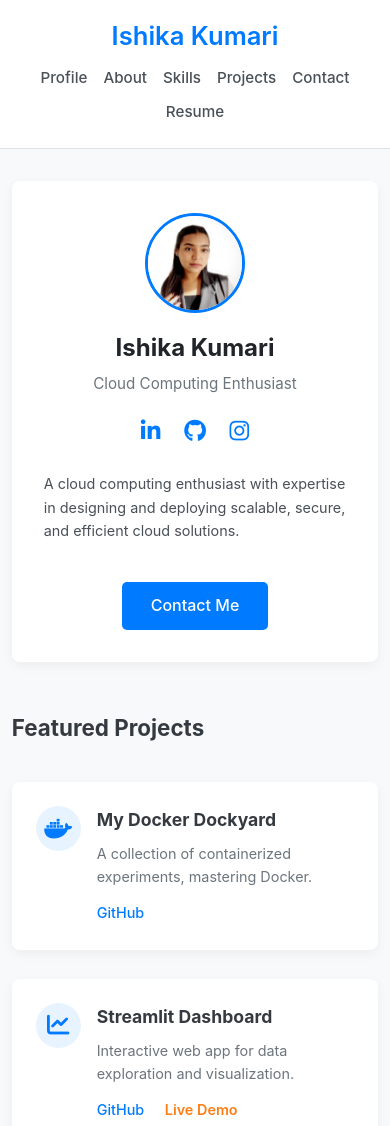
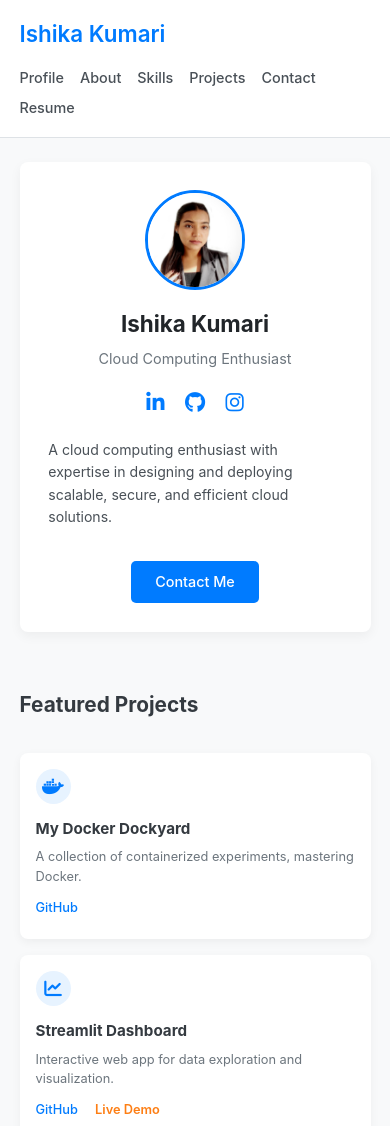
Before and after one commit to Is-hika/Portfolio, a plain HTML site: page index.html in a window 390 px wide. Shown: the top 1126 px of the page. Drawn offline with Linux system fonts and the light colour scheme.

Commit message:
Update style.css

```diff
--- a/style.css
+++ b/style.css
@@ -33,21 +33,26 @@ header {
     background-color: #ffffff;
     border-bottom: 1px solid #dee2e6;
     width: 100%;
+    flex-wrap: wrap; /* Allow header items to wrap on smaller screens if needed */
 }
 
 .logo {
     font-size: 1.6rem;
     font-weight: 600;
     color: #007bff; /* Match name color */
+    margin-right: 1rem; /* Add some space before nav potentially wraps */
 }
 
 nav ul {
     list-style: none;
     display: flex;
+    flex-wrap: wrap; /* Allow nav items to wrap */
+    justify-content: flex-end; /* Align to the right initially */
+    gap: 0 1.5rem; /* Horizontal gap between items, no vertical gap */
 }
 
 nav ul li {
-    margin-left: 1.8rem;
+     /* Removed margin-left, using gap now */
 }
 
 nav ul li a {
@@ -56,6 +61,7 @@ nav ul li a {
     font-size: 0.95rem;
     text-decoration: none;
     transition: color 0.2s ease-in-out;
+    white-space: nowrap; /* Prevent nav links from breaking mid-word */
 }
 
 nav ul li a:hover {
@@ -66,8 +72,8 @@ nav ul li a:hover {
 /* Main Content Layout */
 .main-content {
     display: flex;
-    padding: 3rem 5%; /* Padding around main area */
-    gap: 3rem; /* Space between sidebar and main section */
+    padding: 2.5rem 5%; /* Slightly reduced top/bottom padding */
+    gap: 2rem; /* Slightly reduced gap */
     width: 100%;
     flex-grow: 1; /* Allow main content to take available space */
     align-items: flex-start; /* Align columns at the top */
@@ -76,28 +82,17 @@ nav ul li a:hover {
 /* Profile Sidebar Styles */
 .profile-sidebar {
     flex-basis: 30%; /* Adjust width percentage as needed */
-    max-width: 350px; /* Max width for sidebar */
+    max-width: 340px; /* Slightly reduced max width */
     background-color: #ffffff;
-    padding: 2rem;
+    padding: 1.8rem; /* Slightly reduced padding */
     border-radius: 8px;
     box-shadow: 0 4px 12px rgba(0, 0, 0, 0.05);
     text-align: center;
+    flex-shrink: 0; /* Prevent sidebar from shrinking too much */
 }
 
-.profile-icon-wrapper {
-    width: 100px;
-    height: 100px;
-    background-color: #007bff;
-    border-radius: 50%;
-    margin: 0 auto 1rem auto;
-    display: flex;
-    justify-content: center;
-    align-items: center;
-    color: #fff;
-    font-size: 3.5rem; /* Icon size */
-}
+/* Removed .profile-icon-wrapper as you are using an image */
 
-/* Make sure this CSS is in your style.css file */
 .profile-picture {
     width: 100px;
     height: 100px;
@@ -105,36 +100,24 @@ nav ul li a:hover {
     object-fit: cover;
     display: block;
     margin: 0 auto 1rem auto;
-
-    /* --- ADD THIS LINE --- */
-    border: 3px solid #007bff; /* Adjust thickness (3px) and color (#007bff) as needed */
+    border: 3px solid #007bff; /* Keep existing border */
 }
-/* If using an <img> instead of the icon wrapper: */
-/*
-.profile-sidebar img {
-    width: 100px;
-    height: 100px;
-    border-radius: 50%;
-    margin-bottom: 1rem;
-    border: 3px solid #007bff;
-}
-*/
 
 .profile-sidebar h2 {
     margin-bottom: 0.3rem;
-    font-size: 1.5rem;
+    font-size: 1.4rem; /* Slightly reduced font size */
     color: #212529;
 }
 
 .profile-sidebar .title {
     color: #6c757d; /* Grayish title color */
     margin-bottom: 1rem;
-    font-size: 0.95rem;
+    font-size: 0.9rem; /* Slightly reduced font size */
 }
 
 .social-links a {
-    margin: 0 0.6rem;
-    font-size: 1.4rem; /* Social icon size */
+    margin: 0 0.5rem; /* Slightly reduced margin */
+    font-size: 1.3rem; /* Slightly reduced icon size */
     color: #007bff;
     transition: color 0.2s ease;
     text-decoration: none;
@@ -145,22 +128,23 @@ nav ul li a:hover {
 }
 
 .bio {
-    margin: 1.5rem 0;
+    margin: 1.2rem 0; /* Slightly reduced margin */
     color: #495057;
-    font-size: 0.9rem;
-    text-align: left; /* Align bio text left as in example */
+    font-size: 0.88rem; /* Slightly reduced font size */
+    text-align: left;
 }
 
 .contact-btn {
     display: inline-block;
     background-color: #007bff;
     color: #fff;
-    padding: 0.7rem 1.8rem;
+    padding: 0.6rem 1.5rem; /* Slightly reduced padding */
     border-radius: 5px;
     font-weight: 500;
     transition: background-color 0.2s ease;
     text-decoration: none;
-    margin-top: 1rem;
+    margin-top: 0.8rem; /* Slightly reduced margin */
+    font-size: 0.9rem; /* Slightly reduced font size */
 }
 
 .contact-btn:hover {
@@ -171,97 +155,134 @@ nav ul li a:hover {
 /* Projects & Skills Section Styles */
 .projects-skills {
     flex-basis: 70%; /* Adjust width percentage */
+    flex-grow: 1; /* Allow this section to grow */
+    min-width: 0; /* Prevent flexbox overflow issues with grid */
 }
 
 .projects-skills h3 {
-    margin-bottom: 1.8rem;
-    font-size: 1.4rem;
+    margin-bottom: 1.5rem; /* Slightly reduced margin */
+    font-size: 1.3rem; /* Slightly reduced font size */
     color: #343a40;
     padding-bottom: 0.5rem;
-    /* Optional: Add a subtle border like in the example */
-    /* border-bottom: 1px solid #e9ecef; */
 }
 
+/* === MODIFIED FOR 3 COLUMNS === */
 .projects-grid {
     display: grid;
-    grid-template-columns: repeat(2, 1fr); /* 2 columns */
-    gap: 1.8rem; /* Space between project cards */
-    margin-bottom: 3rem; /* Space below projects section */
+    /* Change to 3 columns */
+    grid-template-columns: repeat(3, 1fr);
+    gap: 1.2rem; /* Reduced gap between project cards */
+    margin-bottom: 2.5rem; /* Slightly reduced space below projects */
 }
 
 .project-card {
     background-color: #ffffff;
-    padding: 1.5rem;
+    padding: 1.2rem; /* Reduced padding inside card */
     border-radius: 8px;
-    box-shadow: 0 4px 12px rgba(0, 0, 0, 0.05);
+    box-shadow: 0 3px 10px rgba(0, 0, 0, 0.05); /* Slightly adjusted shadow */
     display: flex;
-    gap: 1rem; /* Space between icon and text */
-    align-items: flex-start; /* Align icon top with text */
+    gap: 0.8rem; /* Reduced space between icon and text */
+    align-items: flex-start;
+    flex-direction: column; /* Stack icon, details, links vertically */
 }
 
+.project-card-content {
+    display: flex;
+    gap: 0.8rem;
+    align-items: flex-start;
+    width: 100%;
+    margin-bottom: 0.75rem; /* Add space between icon/text and links */
+}
+
+
 .project-icon {
-    background-color: #e7f3ff; /* Light blue background for icon */
+    background-color: #e7f3ff;
     color: #007bff;
-    min-width: 45px; /* Fixed width */
-    height: 45px;
-    border-radius: 50%; /* Make it circular */
+    min-width: 40px; /* Slightly smaller icon container */
+    height: 40px;
+    border-radius: 50%;
     display: flex;
     justify-content: center;
     align-items: center;
-    font-size: 1.4rem; /* Icon size */
-    flex-shrink: 0; /* Prevent icon from shrinking */
+    font-size: 1.2rem; /* Reduced icon size */
+    flex-shrink: 0;
 }
 
+.project-details {
+    flex-grow: 1; /* Allow details to take available space */
+}
+
+
 .project-details h4 {
-    margin-bottom: 0.5rem;
-    font-size: 1.1rem;
+    margin-bottom: 0.4rem; /* Reduced margin */
+    font-size: 1rem; /* Reduced title font size */
     color: #343a40;
 }
 
 .project-details p {
-    font-size: 0.9rem;
+    font-size: 0.85rem; /* Reduced description font size */
     color: #6c757d;
-    margin-bottom: 0.75rem;
+    margin-bottom: 0; /* Remove margin, handled by card padding/link margin */
+    line-height: 1.5; /* Adjust line height if text looks cramped */
+}
+
+.project-links {
+     margin-top: auto; /* Push links to the bottom */
+     padding-top: 0.5rem; /* Add a little space above links */
+     width: 100%; /* Ensure links take full width */
+     text-align: left; /* Align links to the left */
 }
 
 .project-links a {
-    font-size: 0.9rem;
-    margin-right: 1rem;
+    font-size: 0.85rem; /* Reduced link font size */
+    margin-right: 0.8rem; /* Reduced margin between links */
     font-weight: 500;
     color: #007bff;
+    display: inline-block; /* Ensure proper spacing */
+    margin-bottom: 0.3rem; /* Add space if links wrap */
 }
 
+
 .project-links a.live-demo {
-    color: #fd7e14; /* Orange/Reddish color for Live Demo */
+    color: #fd7e14;
     font-weight: 600;
 }
 
 .project-links a:hover {
     text-decoration: underline;
 }
+/* === END OF 3 COLUMN MODIFICATIONS === */
+
 
 /* Skills Section Styles */
+#skills-heading { /* Target the specific heading if needed */
+     margin-bottom: 1.5rem; /* Match project heading margin */
+     font-size: 1.3rem; /* Match project heading size */
+     color: #343a40;
+     padding-bottom: 0.5rem;
+}
+
 .skills-list {
     display: flex;
-    flex-wrap: wrap; /* Allow skills to wrap on smaller widths */
-    gap: 1rem; /* Space between skill items */
+    flex-wrap: wrap;
+    gap: 0.8rem; /* Slightly reduced gap */
 }
 
 .skill-item {
     display: flex;
     align-items: center;
-    gap: 0.6rem; /* Space between icon and text */
+    gap: 0.5rem; /* Slightly reduced gap */
     background-color: #ffffff;
-    padding: 0.6rem 1rem;
+    padding: 0.5rem 0.9rem; /* Slightly reduced padding */
     border-radius: 5px;
     box-shadow: 0 2px 6px rgba(0, 0, 0, 0.05);
-    font-size: 0.9rem;
+    font-size: 0.85rem; /* Reduced font size */
     color: #495057;
 }
 
 .skill-item i {
     color: #007bff;
-    font-size: 1.3rem; /* Skill icon size */
+    font-size: 1.1rem; /* Slightly reduced icon size */
 }
 
 /* Footer Styles */
@@ -276,46 +297,112 @@ footer {
     width: 100%;
 }
 
-/* Simple Media Query for potential adjustments */
+/* --- UPDATED MEDIA QUERIES --- */
+
+/* Adjustments for medium screens (Tablets, smaller laptops) */
+@media (max-width: 1100px) { /* Breakpoint before stacking */
+     .main-content {
+         gap: 1.5rem; /* Further reduce gap */
+         padding: 2rem 4%;
+     }
+    .projects-grid {
+        grid-template-columns: repeat(2, 1fr); /* Switch to 2 columns */
+        gap: 1.5rem; /* Can increase gap slightly for 2 columns */
+    }
+    .profile-sidebar {
+         flex-basis: 35%; /* Give sidebar slightly more relative space */
+    }
+    .projects-skills {
+         flex-basis: 65%;
+    }
+}
+
+
+/* Adjustments for stacking (Larger tablets in portrait, small tablets) */
 @media (max-width: 992px) {
     .main-content {
         flex-direction: column;
         align-items: center; /* Center items when stacked */
+        padding: 2rem 5%; /* Adjust padding */
     }
     .profile-sidebar {
         flex-basis: auto; /* Allow sidebar to take full width */
-        width: 90%; /* Limit width slightly */
-        max-width: 500px; /* Increase max-width when stacked */
+        width: 100%; /* Use full width */
+        max-width: 600px; /* Slightly increase max-width when stacked */
+        margin-bottom: 2rem; /* Add space below sidebar */
     }
     .projects-skills {
         flex-basis: auto; /* Allow section to take full width */
-        width: 90%; /* Match sidebar width */
+        width: 100%; /* Use full width */
+        max-width: 600px; /* Match sidebar max-width */
     }
-    .projects-grid {
-        grid-template-columns: 1fr; /* Stack project cards */
-    }
+    /* Keep 2 columns here or switch to 1? Let's try keeping 2 */
+     .projects-grid {
+        grid-template-columns: repeat(2, 1fr);
+        max-width: 600px; /* Ensure grid doesn't expand beyond content width */
+        margin-left: auto;
+        margin-right: auto;
+     }
+
+     /* Header adjustments for stacking */
      header {
         flex-direction: column;
-        gap: 0.5rem;
-        padding: 1rem 2%;
+        align-items: flex-start; /* Align logo left */
+        gap: 0.8rem;
+        padding: 1rem 5%;
     }
     nav ul {
-        flex-wrap: wrap;
-        justify-content: center;
+        justify-content: flex-start; /* Align nav left */
+        gap: 0.5rem 1.2rem; /* Adjust gap */
         padding: 0;
-        gap: 0 1rem; /* Add gap between wrapped items */
     }
     nav ul li {
-        margin-left: 0; /* Remove left margin when wrapping */
-        margin-bottom: 0.5rem; /* Add bottom margin when wrapped */
+        margin-bottom: 0; /* Remove bottom margin when wrapped */
     }
 }
 
-@media (max-width: 768px) {
+/* Adjustments for smaller screens (Phones) */
+@media (max-width: 600px) {
      .main-content {
-        padding: 2rem 3%;
+        padding: 1.5rem 5%; /* Reduce padding further */
      }
-     .profile-sidebar, .projects-skills {
-        width: 100%;
+     .profile-sidebar, .projects-skills, .projects-grid {
+        width: 100%; /* Ensure full width on small screens */
+        max-width: none; /* Remove max-width constraint */
      }
+    .projects-grid {
+        grid-template-columns: 1fr; /* Stack project cards to 1 column */
+        gap: 1rem;
+    }
+     /* Make project cards simpler on mobile */
+     .project-card {
+         padding: 1rem;
+     }
+     .project-icon {
+        min-width: 35px;
+        height: 35px;
+        font-size: 1.1rem;
+     }
+     .project-details h4 { font-size: 0.95rem;}
+     .project-details p { font-size: 0.8rem;}
+     .project-links a { font-size: 0.8rem;}
+
+     /* Adjust skills display */
+     .skills-list {
+        justify-content: center; /* Center skills */
+     }
+     .skill-item {
+        padding: 0.4rem 0.8rem;
+        font-size: 0.8rem;
+     }
+     .skill-item i {
+        font-size: 1rem;
+     }
+
+     /* Header fine-tuning */
+     .logo { font-size: 1.4rem; }
+     nav ul { gap: 0.3rem 1rem;}
+     nav ul li a { font-size: 0.9rem; }
+
+     footer { font-size: 0.85rem; }
 }
```
